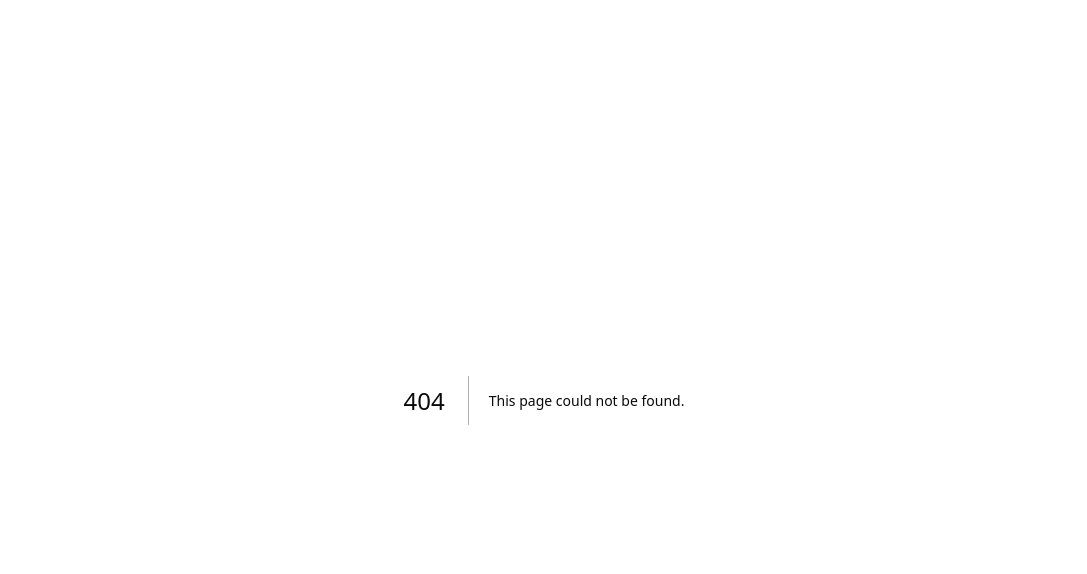
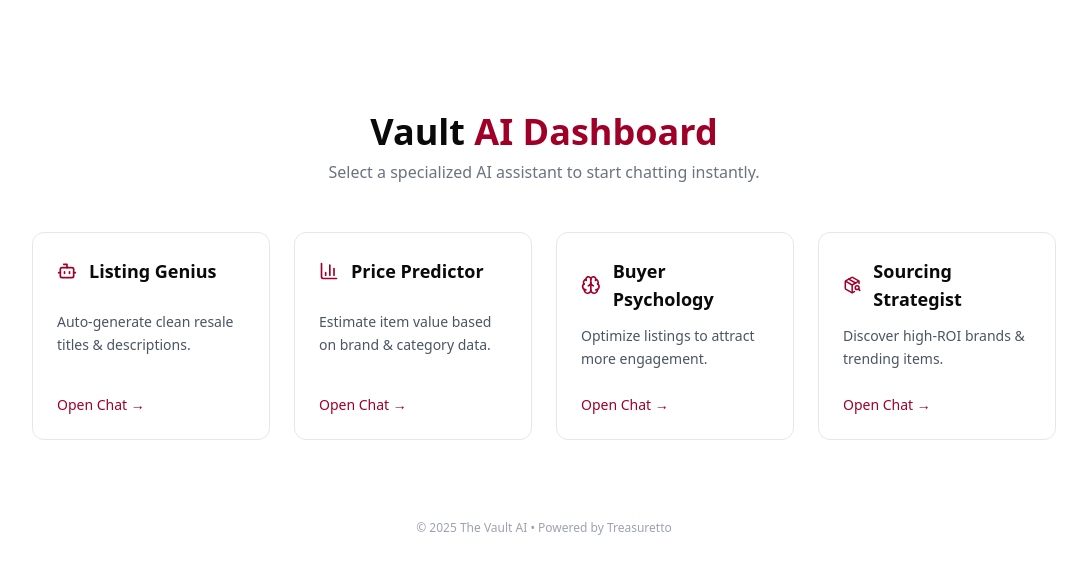
Before and after one commit to EchoQRTech/anothertest, a Next.js app: page /ai in a window 1280 px wide. Before the commit this address had no page. Shown: the top 574 px of the page, without its empty margins (96-1183 px from the left). Built offline with nearby package versions, Linux system fonts and the light colour scheme.

Commit message:
Add files via upload

```diff
--- /dev/null
+++ b/app/ai/page.tsx
@@ -0,0 +1,82 @@
+"use client";
+
+import { useEffect } from "react";
+import { Bot, Brain, BarChart3, PackageSearch } from "lucide-react";
+import Link from "next/link";
+
+export default function VaultAIDashboard() {
+  useEffect(() => {
+    document.documentElement.style.background = "#ffffff";
+    document.body.style.background = "#ffffff";
+    document.body.style.fontFamily =
+      '"SF Pro Display", -apple-system, BlinkMacSystemFont, "Inter", "Segoe UI", Roboto, Helvetica, Arial, sans-serif';
+  }, []);
+
+  const bots = [
+    {
+      id: "listing",
+      name: "Listing Genius",
+      desc: "Auto-generate clean resale titles & descriptions.",
+      icon: <Bot className="w-5 h-5 text-[#A00028]" />,
+    },
+    {
+      id: "pricing",
+      name: "Price Predictor",
+      desc: "Estimate item value based on brand & category data.",
+      icon: <BarChart3 className="w-5 h-5 text-[#A00028]" />,
+    },
+    {
+      id: "psychology",
+      name: "Buyer Psychology",
+      desc: "Optimize listings to attract more engagement.",
+      icon: <Brain className="w-5 h-5 text-[#A00028]" />,
+    },
+    {
+      id: "sourcing",
+      name: "Sourcing Strategist",
+      desc: "Discover high-ROI brands & trending items.",
+      icon: <PackageSearch className="w-5 h-5 text-[#A00028]" />,
+    },
+  ];
+
+  return (
+    <main className="min-h-screen w-full bg-white text-[#0a0a0a] flex flex-col items-center pt-28 px-6 font-sans">
+      {/* ---------- HEADER ---------- */}
+      <h1 className="text-3xl sm:text-4xl font-bold mb-2 text-center">
+        Vault <span className="text-[#A00028]">AI Dashboard</span>
+      </h1>
+      <p className="text-gray-500 text-center mb-12 max-w-md">
+        Select a specialized AI assistant to start chatting instantly.
+      </p>
+
+      {/* ---------- GRID ---------- */}
+      <div className="grid grid-cols-1 sm:grid-cols-2 lg:grid-cols-4 gap-6 w-full max-w-5xl">
+        {bots.map((bot) => (
+          <Link
+            key={bot.id}
+            href={`/vault-ai/${bot.id}`}
+            className="flex flex-col items-start justify-between p-6 border border-gray-200 rounded-xl hover:border-[#A00028]/50 hover:shadow-[0_4px_25px_rgba(160,0,40,0.08)] transition-all duration-300 bg-white"
+          >
+            <div className="flex items-center gap-3 mb-3">
+              {bot.icon}
+              <h3 className="text-lg font-semibold">{bot.name}</h3>
+            </div>
+            <p className="text-gray-600 text-sm leading-relaxed mb-6">
+              {bot.desc}
+            </p>
+            <div className="w-full flex justify-between items-center">
+              <span className="text-[#A00028] text-sm font-medium">
+                Open Chat →
+              </span>
+            </div>
+          </Link>
+        ))}
+      </div>
+
+      {/* ---------- FOOTER ---------- */}
+      <p className="text-xs text-gray-400 mt-20 text-center">
+        © {new Date().getFullYear()} The Vault AI • Powered by Treasuretto
+      </p>
+    </main>
+  );
+}
```
